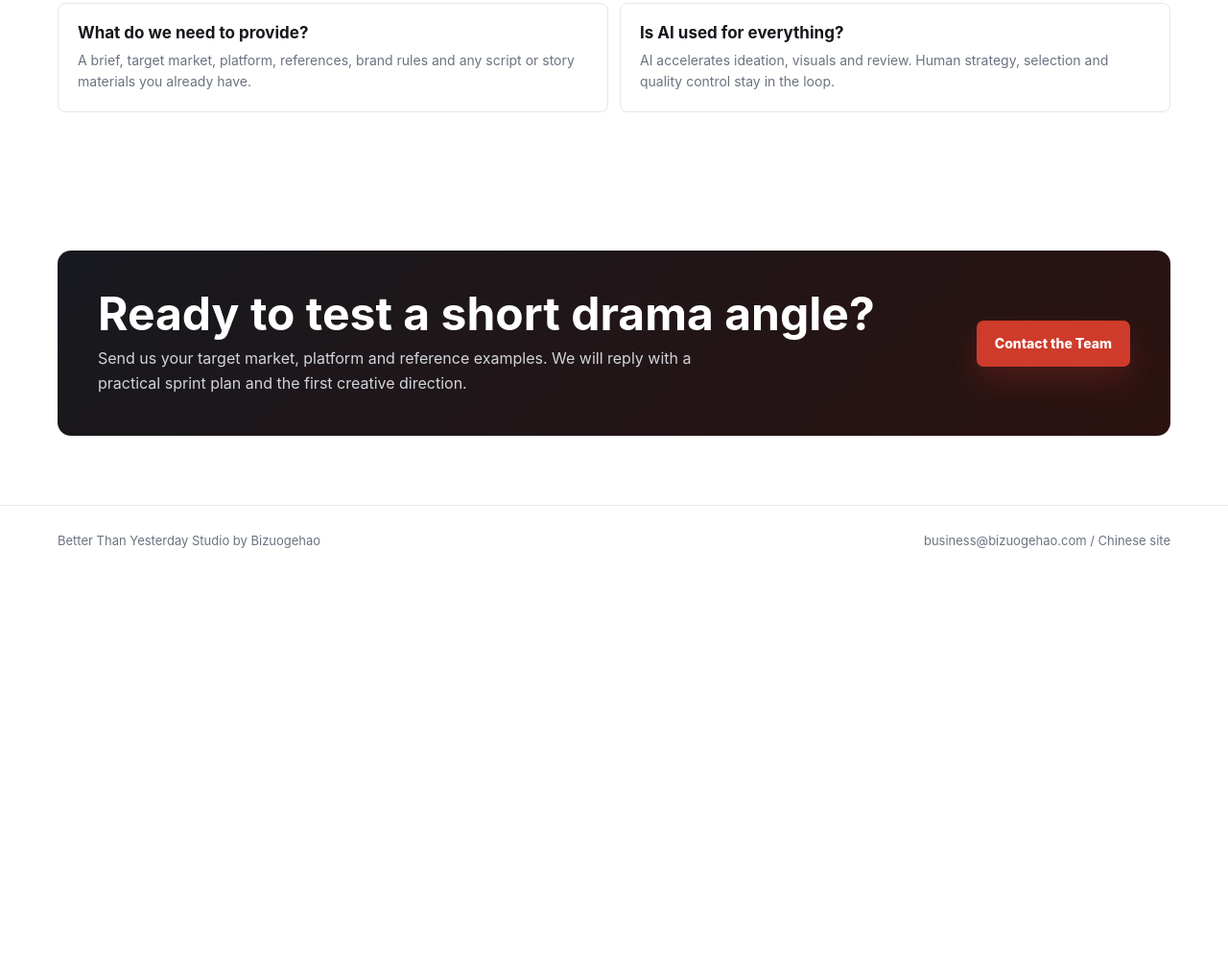
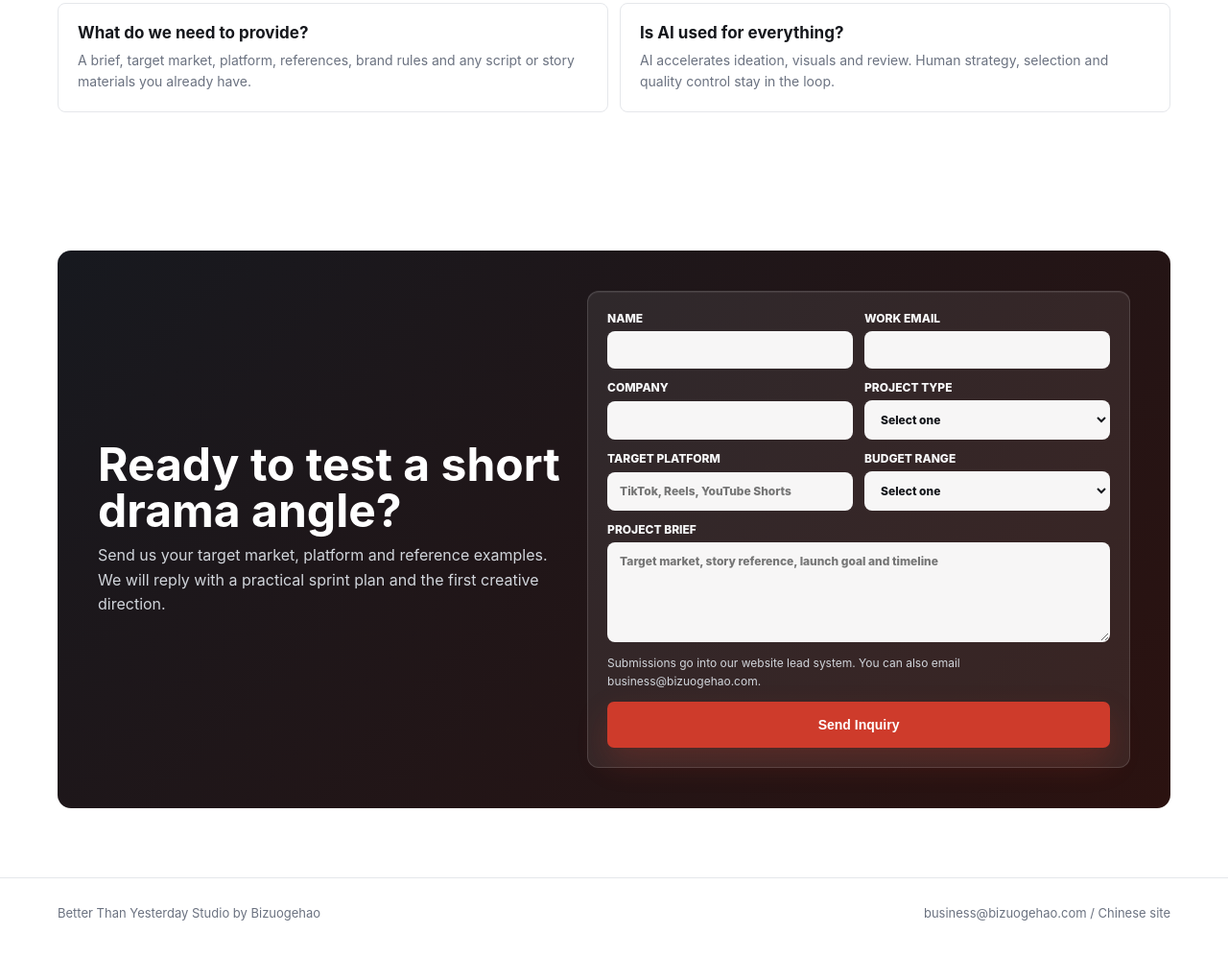
Before and after one commit to cwxwenxiu-beep/bizuogehao, an Eleventy site: page en.njk in a window 1280 px wide. Shown: the part 4217-5214 px from the top of the page at 96% size. Before the commit the page ends 4826 px from the top, so only its background shows below. Built offline with nearby package versions, Linux system fonts and the light colour scheme; Eleventy itself is replaced by a stand-in of ours; files that its build step writes are made by us from their sources.

Commit message:
feat: connect english landing page leads

```diff
--- a/en.njk
+++ b/en.njk
@@ -493,12 +493,50 @@ eleventyExcludeFromCollections: true
       color: white;
       background: linear-gradient(135deg, #17191f 0%, #2b1210 100%);
       display: grid;
-      grid-template-columns: 1fr auto;
+      grid-template-columns: .92fr 1.08fr;
       gap: 28px;
       align-items: center;
     }
     .final-cta h2 { margin: 0 0 10px; font-size: clamp(30px, 4vw, 48px); line-height: 1; }
     .final-cta p { margin: 0; color: #d1d5db; line-height: 1.6; max-width: 620px; }
+    #contact { scroll-margin-top: 94px; }
+    .lead-form {
+      display: grid;
+      gap: 12px;
+      padding: 20px;
+      border: 1px solid rgba(255,255,255,.14);
+      border-radius: 12px;
+      background: rgba(255,255,255,.08);
+      box-shadow: inset 0 1px 0 rgba(255,255,255,.08);
+    }
+    .lead-form-grid {
+      display: grid;
+      grid-template-columns: repeat(2, minmax(0, 1fr));
+      gap: 12px;
+    }
+    .lead-form label {
+      display: grid;
+      gap: 6px;
+      color: #f9fafb;
+      font-size: 12px;
+      font-weight: 800;
+      text-transform: uppercase;
+    }
+    .lead-form input,
+    .lead-form select,
+    .lead-form textarea {
+      width: 100%;
+      border: 1px solid rgba(255,255,255,.18);
+      border-radius: 8px;
+      background: rgba(255,255,255,.96);
+      color: var(--ink);
+      font: inherit;
+      padding: 11px 12px;
+      outline: none;
+    }
+    .lead-form textarea { min-height: 104px; resize: vertical; }
+    .lead-form .full { grid-column: 1 / -1; }
+    .lead-form-note { color: #d1d5db; font-size: 12px; line-height: 1.55; margin: 0; }
     .footer {
       padding: 28px 0 38px;
       border-top: 1px solid var(--line);
@@ -533,6 +571,7 @@ eleventyExcludeFromCollections: true
       .btn { width: 100%; }
       section { padding: 52px 0; }
       .final-cta { padding: 28px; }
+      .lead-form-grid { grid-template-columns: 1fr; }
       .offer-row { grid-template-columns: 1fr; }
     }
   </style>
@@ -551,7 +590,7 @@ eleventyExcludeFromCollections: true
         <a href="#pricing">Pricing</a>
         <a href="/">Chinese Site</a>
       </nav>
-      <a class="nav-cta" href="mailto:business@bizuogehao.com?subject=AI%20Short%20Drama%20Production%20Inquiry">Book a Strategy Call</a>
+      <a class="nav-cta" href="#contact">Book a Strategy Call</a>
     </div>
   </header>
 
@@ -563,7 +602,7 @@ eleventyExcludeFromCollections: true
           <h1>AI Short Drama Production for <span class="accent">Global Growth</span></h1>
           <p class="hero-lead">Scripts, localization, posters, trailers and vertical drama ads produced with an AI-assisted Chinese creative team.</p>
           <div class="hero-actions">
-            <a class="btn btn-primary" href="mailto:business@bizuogehao.com?subject=Book%20a%20Strategy%20Call">Book a Strategy Call</a>
+            <a class="btn btn-primary" href="#contact">Book a Strategy Call</a>
             <a class="btn btn-secondary" href="#workflow">View Sample Workflow</a>
           </div>
           <div class="proof">
@@ -698,7 +737,7 @@ eleventyExcludeFromCollections: true
           <span class="label">Starter offer</span>
           <h2>Pilot Sprint from $1,500</h2>
           <p>A focused package for teams that want to test one short drama angle before committing to a larger production workflow.</p>
-          <a class="btn btn-primary" href="mailto:business@bizuogehao.com?subject=Pilot%20Sprint%20Inquiry">Ask for a Pilot Sprint</a>
+          <a class="btn btn-primary" href="#contact">Ask for a Pilot Sprint</a>
         </div>
         <div class="offer-list">
           <div class="offer-row"><div><h3>Pilot Sprint</h3><p>One concept direction, hook set, poster board and launch-ready ad copy pack.</p></div><strong>from $1,500</strong></div>
@@ -726,13 +765,45 @@ eleventyExcludeFromCollections: true
       </div>
     </section>
 
-    <section>
+    <section id="contact">
       <div class="container final-cta">
         <div>
           <h2>Ready to test a short drama angle?</h2>
           <p>Send us your target market, platform and reference examples. We will reply with a practical sprint plan and the first creative direction.</p>
         </div>
-        <a class="btn btn-primary" href="mailto:business@bizuogehao.com?subject=AI%20Short%20Drama%20Production%20Inquiry">Contact the Team</a>
+        <form class="lead-form" name="contact" method="POST" data-netlify="true" netlify netlify-honeypot="bot-field" action="/en/?sent=1">
+          <input type="hidden" name="form-name" value="contact">
+          <input type="hidden" name="source" value="english-short-drama-page">
+          <input type="hidden" name="page" value="/en/">
+          <p class="bot-field" hidden><label>Do not fill this field: <input name="bot-field"></label></p>
+          <div class="lead-form-grid">
+            <label>Name<input name="name" autocomplete="name" required></label>
+            <label>Work Email<input name="contact" type="email" autocomplete="email" required></label>
+            <label>Company<input name="company" autocomplete="organization" required></label>
+            <label>Project Type
+              <select name="coop_type" required>
+                <option value="">Select one</option>
+                <option>AI short drama production</option>
+                <option>Vertical drama ads</option>
+                <option>Script localization</option>
+                <option>AI poster and trailer sprint</option>
+                <option>Monthly creative retainer</option>
+              </select>
+            </label>
+            <label>Target Platform<input name="platform" placeholder="TikTok, Reels, YouTube Shorts"></label>
+            <label>Budget Range
+              <select name="budget">
+                <option value="">Select one</option>
+                <option>$1,500 - $3,000 pilot</option>
+                <option>$3,000 - $8,000 campaign</option>
+                <option>$8,000+ retainer</option>
+              </select>
+            </label>
+            <label class="full">Project Brief<textarea name="description" placeholder="Target market, story reference, launch goal and timeline" required></textarea></label>
+          </div>
+          <p class="lead-form-note">Submissions go into our website lead system. You can also email business@bizuogehao.com.</p>
+          <button class="btn btn-primary" type="submit">Send Inquiry</button>
+        </form>
       </div>
     </section>
   </main>
```
